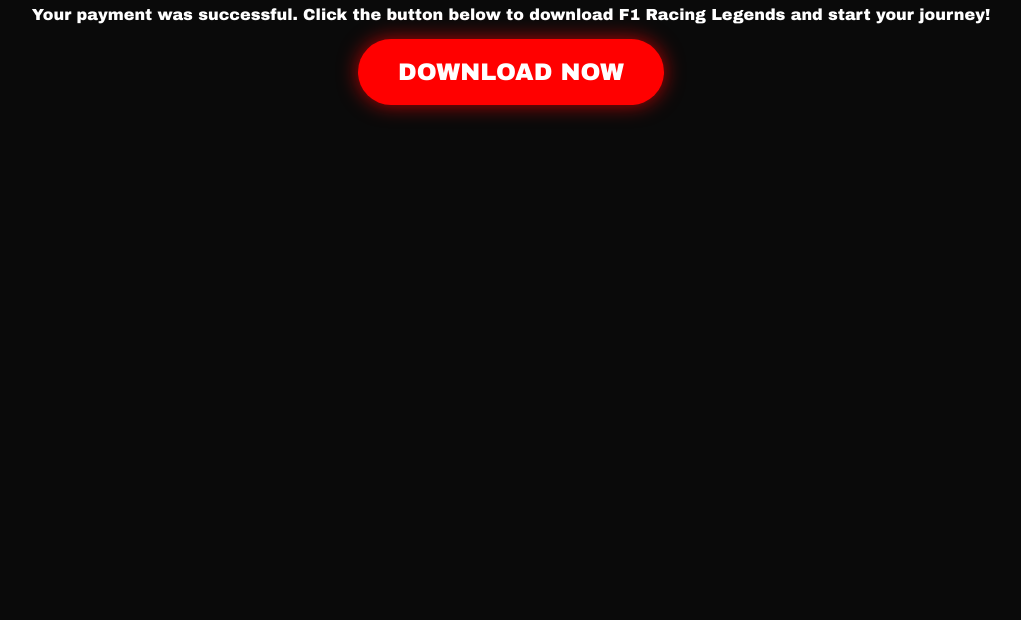
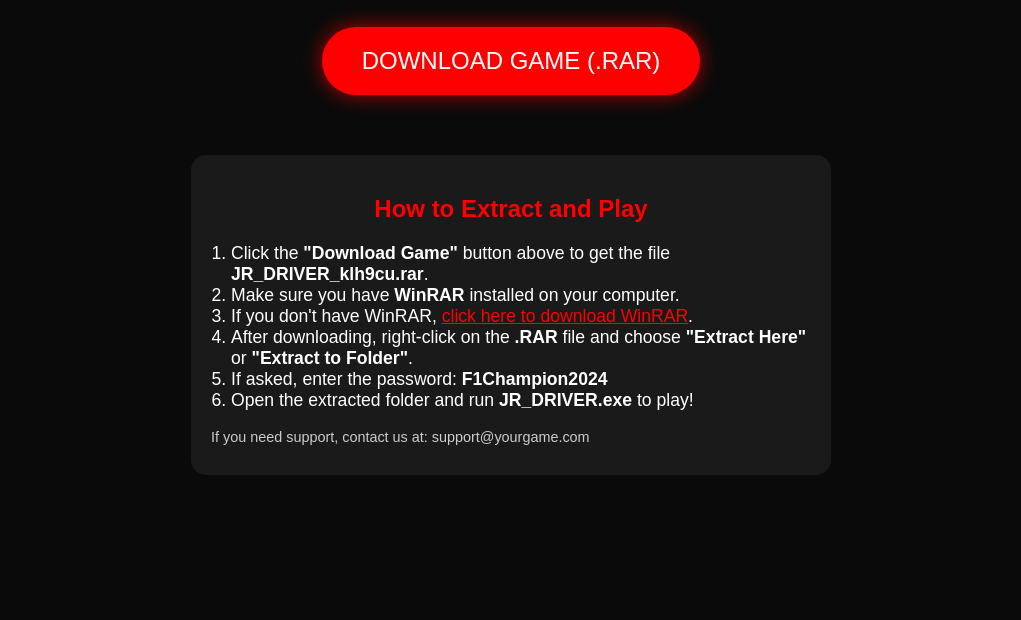
Before and after one commit to vitorneto43/jogof1, a plain HTML site: page thankyou.html in a window 1280 px wide. Shown: the part 180-800 px from the top of the page, without its empty margins (129-1150 px from the left). Drawn offline with Linux system fonts and the light colour scheme.

Commit message:
Update thankyou.html

```diff
--- a/thankyou.html
+++ b/thankyou.html
@@ -8,11 +8,23 @@
       background-color: #0a0a0a;
       color: #fff;
       text-align: center;
-      font-family: 'Arial Black', sans-serif;
-      padding-top: 100px;
+      font-family: Arial, sans-serif;
+      padding: 40px;
     }
+
+    h1 {
+      font-size: 3rem;
+      margin-bottom: 20px;
+    }
+
+    p {
+      font-size: 1.2rem;
+      margin: 10px 0;
+    }
+
     .btn {
       display: inline-block;
+      margin: 20px 0;
       padding: 20px 40px;
       background-color: #ff0000;
       color: white;
@@ -23,18 +35,64 @@
       box-shadow: 0 0 20px rgba(255, 0, 0, 0.7);
       transition: background-color 0.3s, transform 0.2s;
     }
+
     .btn:hover {
       background-color: #cc0000;
       transform: scale(1.05);
+    }
+
+    .instructions {
+      margin-top: 40px;
+      background-color: #1a1a1a;
+      padding: 20px;
+      border-radius: 15px;
+      text-align: left;
+      max-width: 600px;
+      margin-left: auto;
+      margin-right: auto;
+    }
+
+    .instructions h2 {
+      text-align: center;
+      color: #ff0000;
+      margin-bottom: 20px;
+    }
+
+    .instructions ol {
+      padding-left: 20px;
+      font-size: 1.1rem;
+    }
+
+    .small {
+      font-size: 0.9rem;
+      color: #ccc;
     }
   </style>
 </head>
 <body>
 
   <h1>Thank You for Your Purchase!</h1>
-  <p>Your payment was successful. Click the button below to download F1 Racing Legends and start your journey!</p>
+  <p>Your payment was successful. Click the button below to download F1 Racing Legends!</p>
 
-  <a href="https://drive.google.com/uc?export=download&id=1jEnC1yTY5PFDz67DTiJ9NDwTg3cjhoep" class="btn">Download Now</a>
+  <!-- Botão de Download -->
+  <a href="https://res.cloudinary.com/dez3oabbg/raw/upload/v1742439822/JR_DRIVER_klh9cu.rar"
+     class="btn"
+     target="_blank"
+     rel="noopener noreferrer">Download Game (.RAR)</a>
+
+  <div class="instructions">
+    <h2>How to Extract and Play</h2>
+    <ol>
+      <li>Click the <strong>"Download Game"</strong> button above to get the file <strong>JR_DRIVER_klh9cu.rar</strong>.</li>
+      <li>Make sure you have <strong>WinRAR</strong> installed on your computer.</li>
+      <li>If you don't have WinRAR, <a href="https://www.win-rar.com/download.html" target="_blank" rel="noopener noreferrer" style="color: #ff0000;">click here to download WinRAR</a>.</li>
+      <li>After downloading, right-click on the <strong>.RAR</strong> file and choose <strong>"Extract Here"</strong> or <strong>"Extract to Folder"</strong>.</li>
+      <li>If asked, enter the password: <strong>F1Champion2024</strong></li>
+      <li>Open the extracted folder and run <strong>JR_DRIVER.exe</strong> to play!</li>
+    </ol>
+
+    <p class="small">If you need support, contact us at: support@yourgame.com</p>
+  </div>
 
 </body>
 </html>
```
